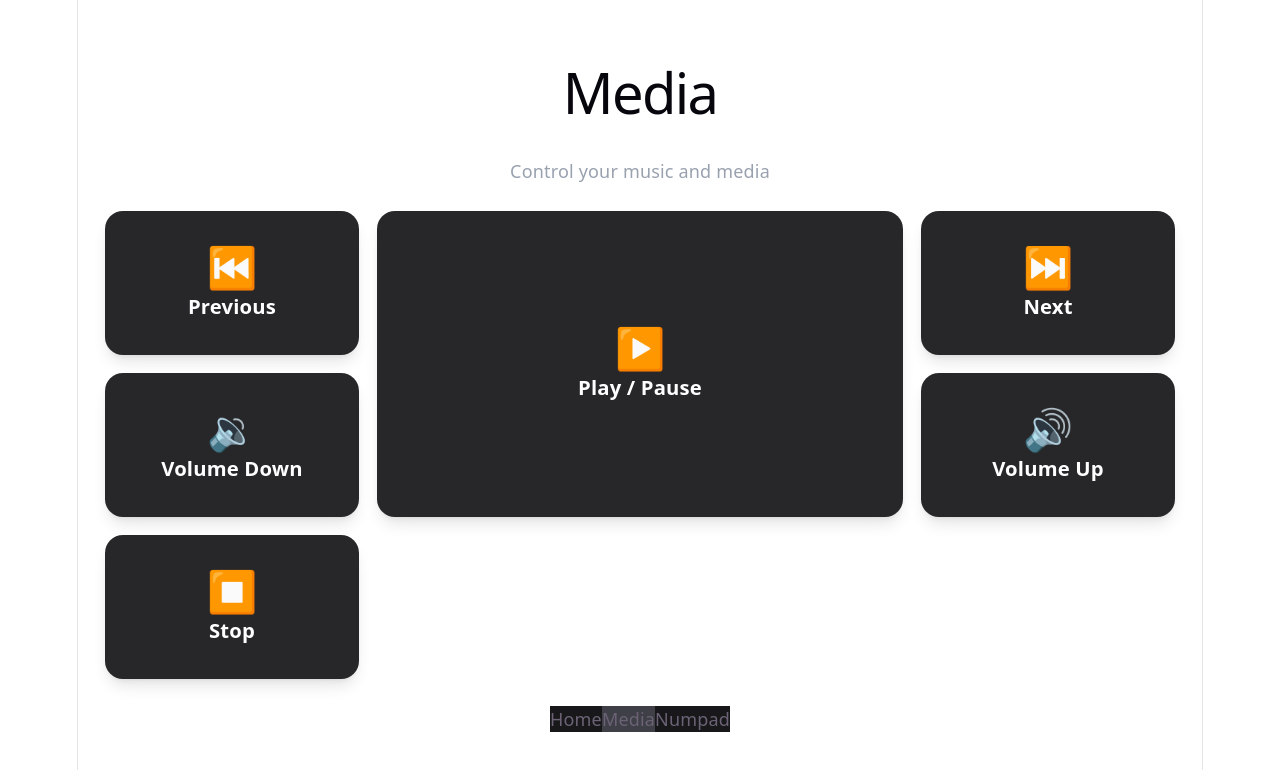
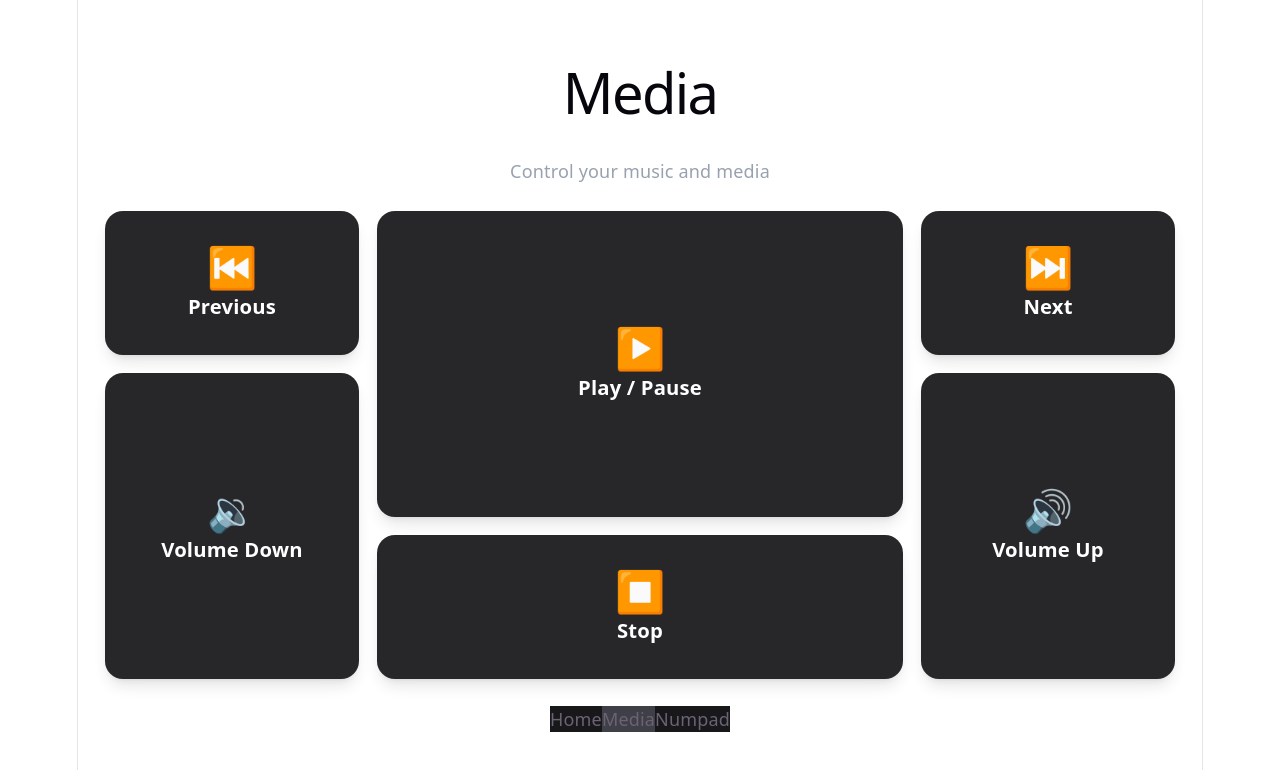
Before and after one commit to Kionashi/custom-macropad, a React (Vite) app: page / in a window 1280 px wide. Both pictures are taken after a click on the button "Media". Shown: the top 770 px of the page. Built offline with nearby package versions, Linux system fonts and the light colour scheme.

Commit message:
refactor - Use MacroGrid for media page

```diff
--- a/src/pages/MediaPage.tsx
+++ b/src/pages/MediaPage.tsx
@@ -1,5 +1,5 @@
-import MacroButton from "../components/MacroButton"
 import { type MacroButtonData } from "../types/MacroButtonData"
+import MacroGrid from "../components/MacroGrid"
 
 const mediaButtons: MacroButtonData[] = [
     {
@@ -30,6 +30,7 @@ const mediaButtons: MacroButtonData[] = [
     {
         label: "Volume Down",
         icon: "🔉",
+        size: "tall",
         action: {
             type: "media",
             command: "volume_down",
@@ -38,6 +39,7 @@ const mediaButtons: MacroButtonData[] = [
     {
         label: "Volume Up",
         icon: "🔊",
+        size: "tall",
         action: {
             type: "media",
             command: "volume_up",
@@ -46,6 +48,7 @@ const mediaButtons: MacroButtonData[] = [
     {
         label: "Stop",
         icon: "⏹️",
+        size: "wide",
         action: {
             type: "media",
             command: "stop",
@@ -63,16 +66,8 @@ function MediaPage() {
                 </p>
             </div>
 
-            <div className="flex-1 grid grid-cols-4 auto-rows-[8rem] gap-4">
-                {mediaButtons.map((button) => (
-                    <MacroButton
-                        key={button.label}
-                        label={button.label}
-                        icon={button.icon}
-                        size={button.size}
-                        action={button.action}
-                    />
-                ))}
+            <div className="flex-1">
+                <MacroGrid buttonsData={mediaButtons} />
             </div>
         </div>
     )
```
